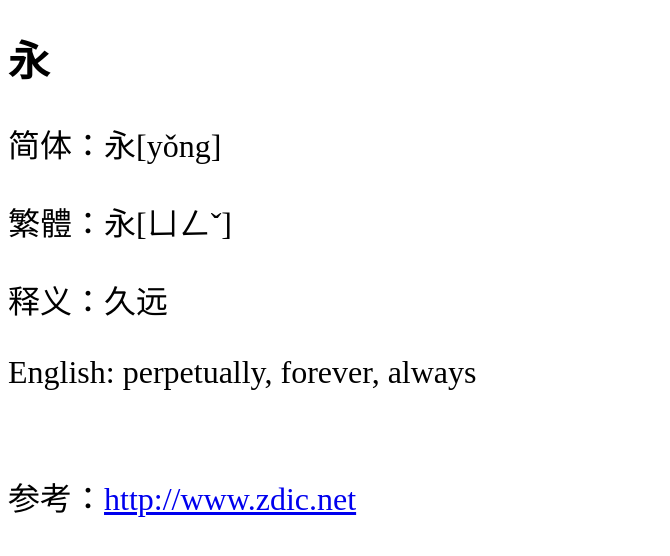
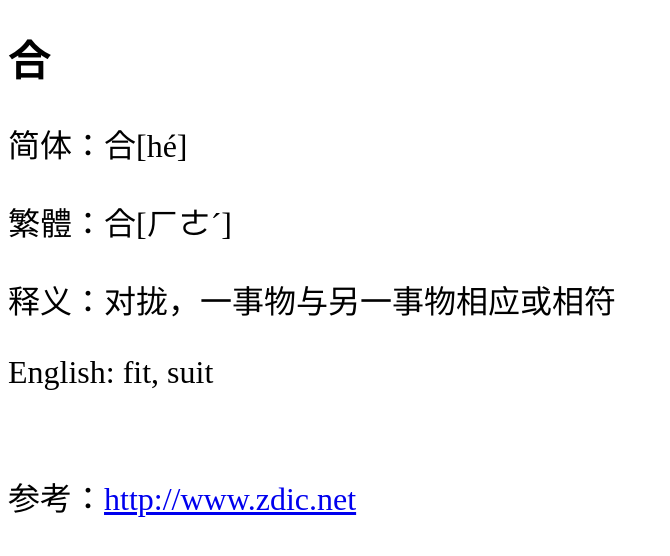
Before and after one commit to shengzhe/livecalligraphy, a Jekyll site: the page built from _posts/2012-08-31-LanTing-242.html, in a window 1280 px wide. Shown: the top 556 px of the page, without its empty margins (0-670 px from the left). Built offline with Jekyll 4.4.1, drawn with Linux system fonts in a browser that asks for light colours; Markdown is read by kramdown in place of the engine named in the settings.

Commit message:
Update 2012-08-31-LanTing-242.html

```diff
--- a/_posts/2012-08-31-LanTing-242.html
+++ b/_posts/2012-08-31-LanTing-242.html
@@ -1,11 +1,11 @@
 ---
 layout: default
-title: 兰亭集序第1个字 (1st character of Lan Ting)
+title: 兰亭集序第242个字 (242nd character of Lan Ting)
 ---
-<h1>永</h1>
-<p>简体：永[yǒng]</p>
-<p>繁體：永[ㄩㄥˇ]</p>
-<p>释义：久远</p>
-<p>English: perpetually, forever, always</p>
+<h1>合</h1>
+<p>简体：合[hé]</p>
+<p>繁體：合[ㄏㄜˊ]</p>
+<p>释义：对拢，一事物与另一事物相应或相符</p>
+<p>English: fit, suit</p>
 <br/>
-<p>参考：<a href="http://www.zdic.net/zd/zi/ZdicE6ZdicB0ZdicB8.htm">http://www.zdic.net</a></p>
+<p>参考：<a href="http://www.zdic.net/z/16/js/5408.htm">http://www.zdic.net</a></p>
```
